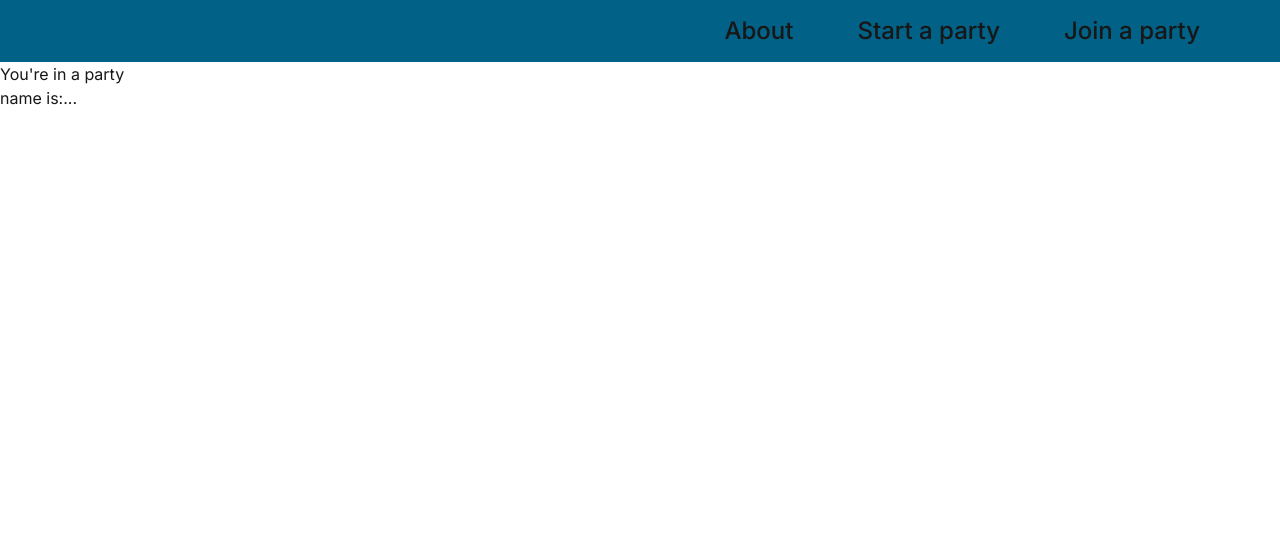
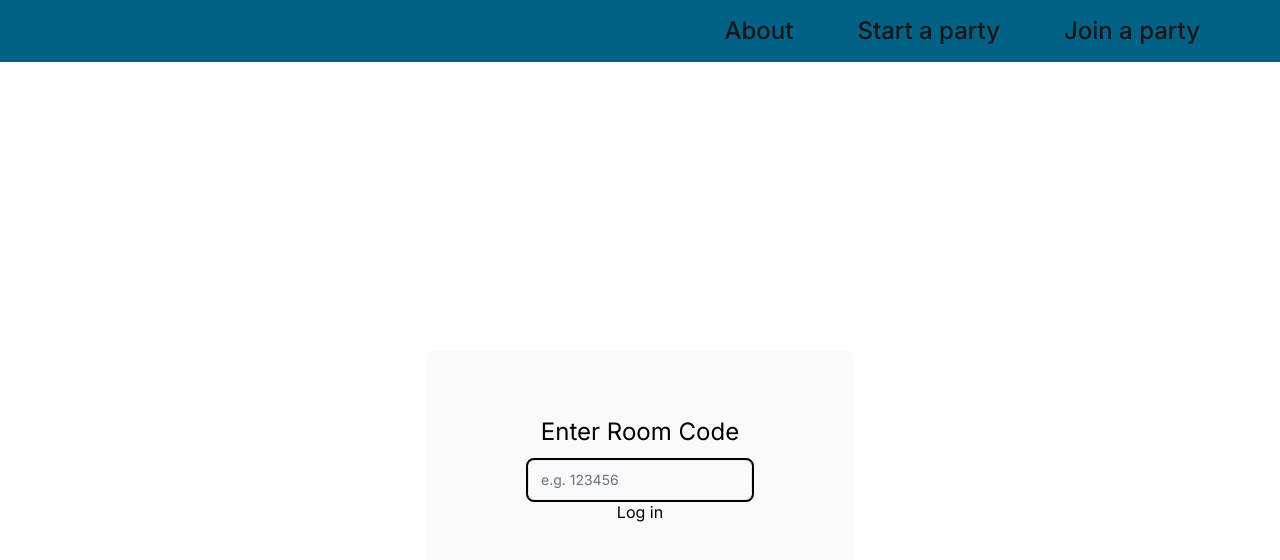
Before and after one commit to Isseymay/auxHelper, a Next.js app: page /join in a window 1280 px wide. Shown: the top 560 px of the page. Built offline with nearby package versions, Linux system fonts and the light colour scheme.

Commit message:
Rough layout of join page

```diff
--- /dev/null
+++ b/app/Components/join_form.tsx
@@ -0,0 +1,28 @@
+export default function JoinForm(){
+
+
+
+    return(
+        <form className="h-full">
+            <div className="flex h-full flex-col rounded-lg bg-gray-50 px-12 pb-4 pt-8 items-center justify-center">
+                <h1 className="join-heading mb-3 text-2xl text-black">
+                    Enter Room Code
+                </h1>
+                <div className="relative">
+                    <input className="block rounded-md text-black border border-gray-200 py-[9px] pl-3 text-sm outline-2 placeholder:text-gray-500"
+                    id="code"
+                    name="code"
+                    placeholder="e.g. 123456"
+                    required/>
+                </div>
+                    <button type="submit" className="text-black">
+                        Log in
+                    </button>
+                </div>
+        </form>
+
+
+
+
+    )
+}
--- a/app/join/page.tsx
+++ b/app/join/page.tsx
@@ -1,14 +1,19 @@
-
+import JoinForm from "../components/join_form";
 
 export default function Home() {
   return (
-    <div className="page">
-      <main>
-        <div className="Party-header">
-          <h1>You're in a party</h1>
-          <p>name is:<span className="party_name">...</span></p>
+    <div className="page grid min-h-screen grid-rows-[auto_1fr_auto]">
+      <header className="join-header w-full pt-72 px-72">
+
+      </header>
+      <main className="grid grid-cols-12 grid-rows-1">
+        <div className="main-container col-start-5 col-span-4">
+          <JoinForm />
         </div>
       </main>
+      <footer className="join-footer mt-auto w-full pb-72 px-72">
+
+      </footer>
     </div>
   );
 }
```
